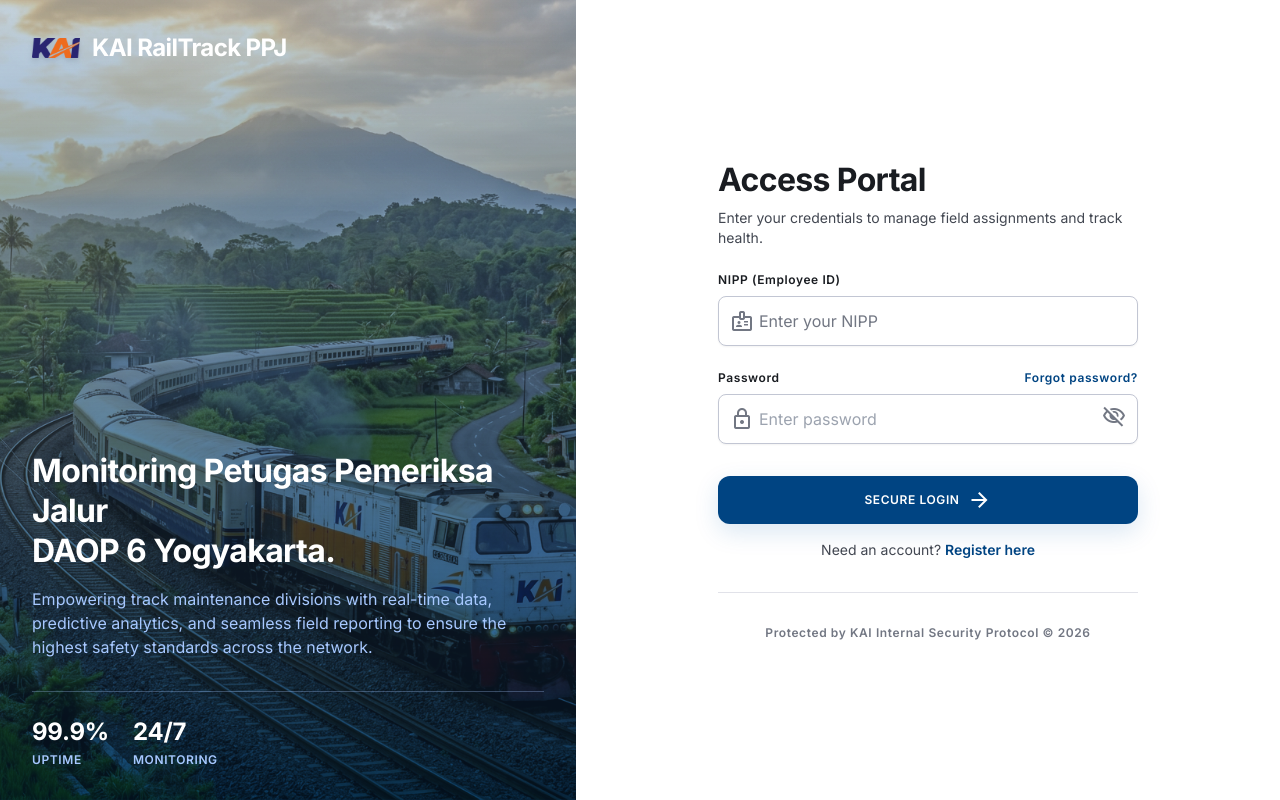
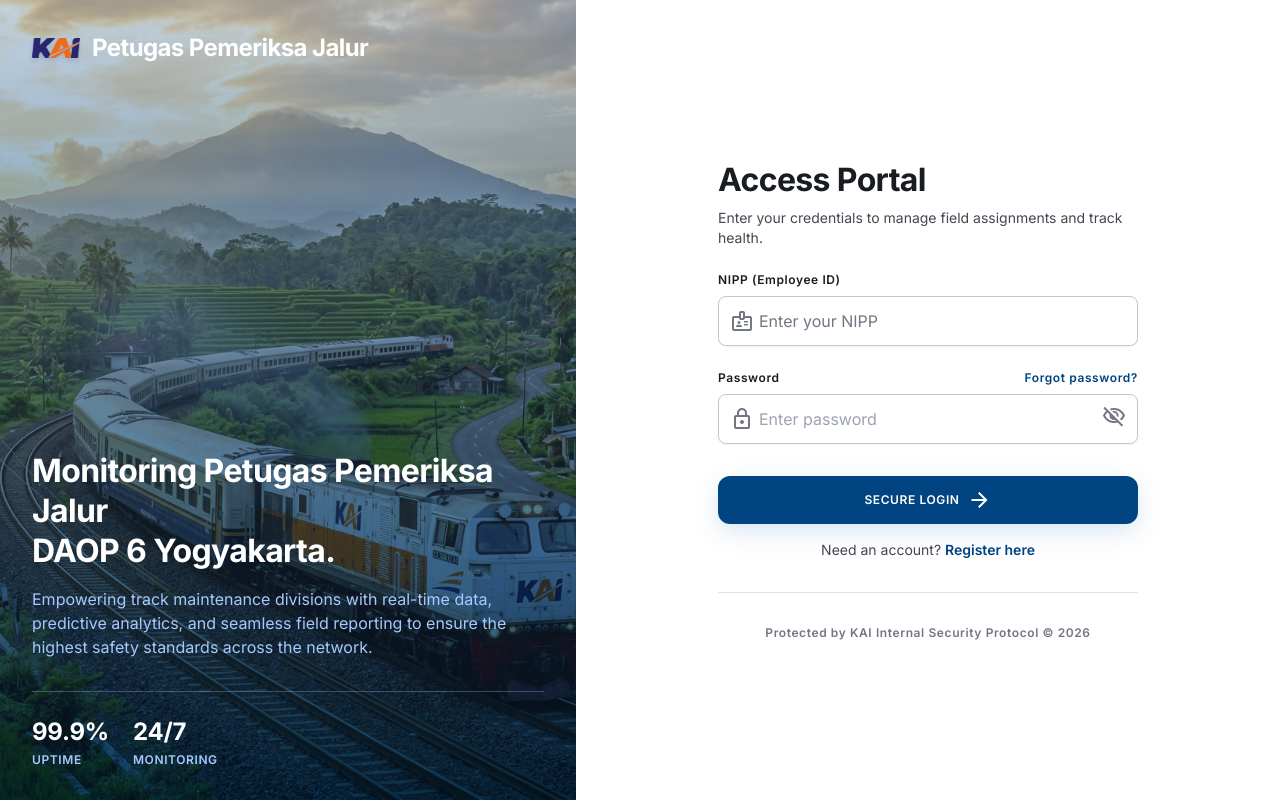
Before and after one commit to mufid1012/PROJECT-PPJ-KAI, a Next.js app in the folder ppj-kai-frontend/: page /login in a window 1280 px wide. Built offline with nearby package versions, Linux system fonts and the light colour scheme; no server answers.

Commit message:
Add new name

```diff
--- a/ppj-kai-frontend/src/app/login/page.tsx
+++ b/ppj-kai-frontend/src/app/login/page.tsx
@@ -81,7 +81,7 @@
         {/* Brand Content */}
         <div className="relative z-10 flex items-center gap-3 text-on-primary">
           <Image src="/logo-kai.png" alt="Logo KAI" width={48} height={48} className="object-contain drop-shadow-md" />
-          <h1 className="font-h2 text-h2 font-bold tracking-tight">KAI RailTrack PPJ</h1>
+          <h1 className="font-h2 text-h2 font-bold tracking-tight">Petugas Pemeriksa Jalur</h1>
         </div>
 
         <div className="relative z-10 text-on-primary max-w-lg">
```
